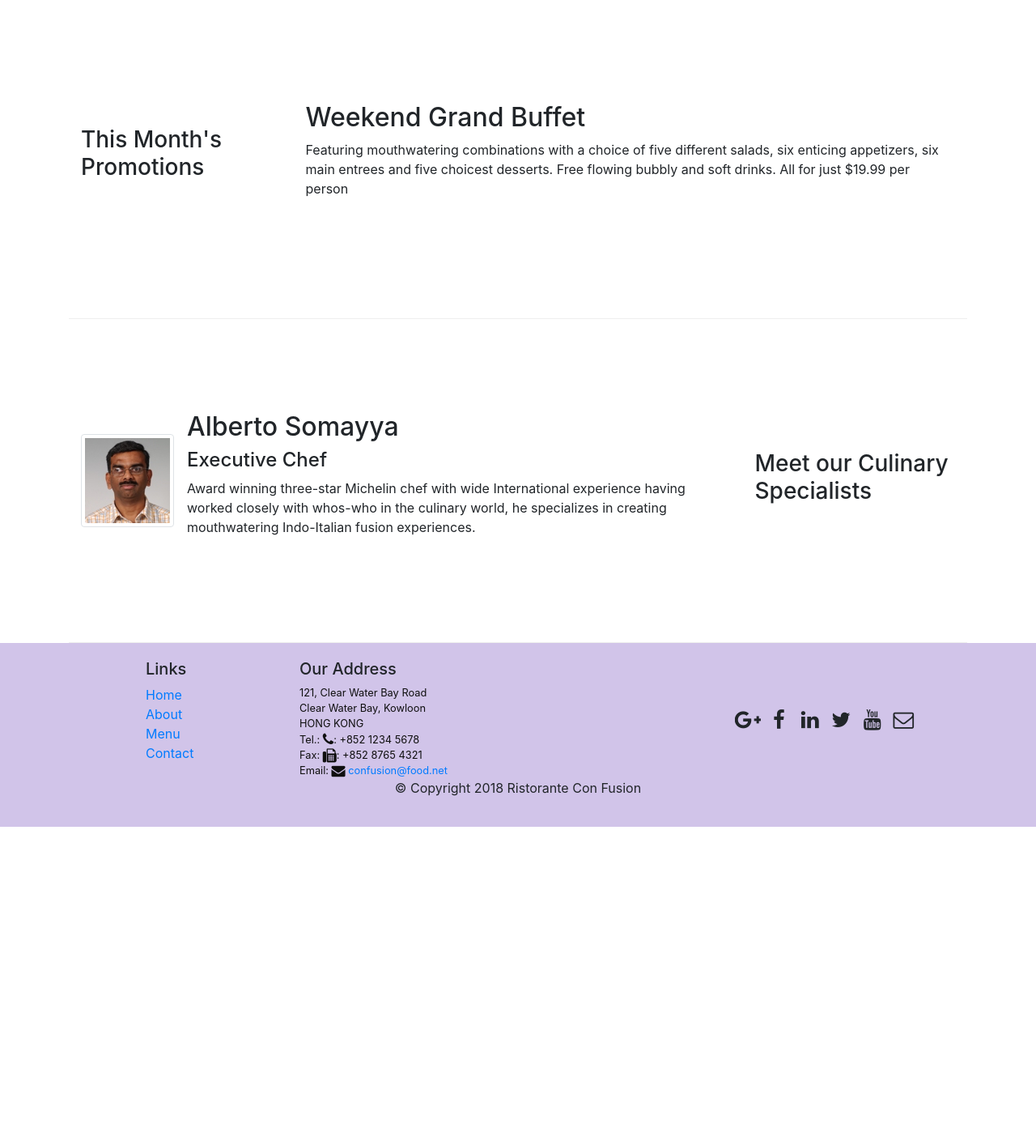
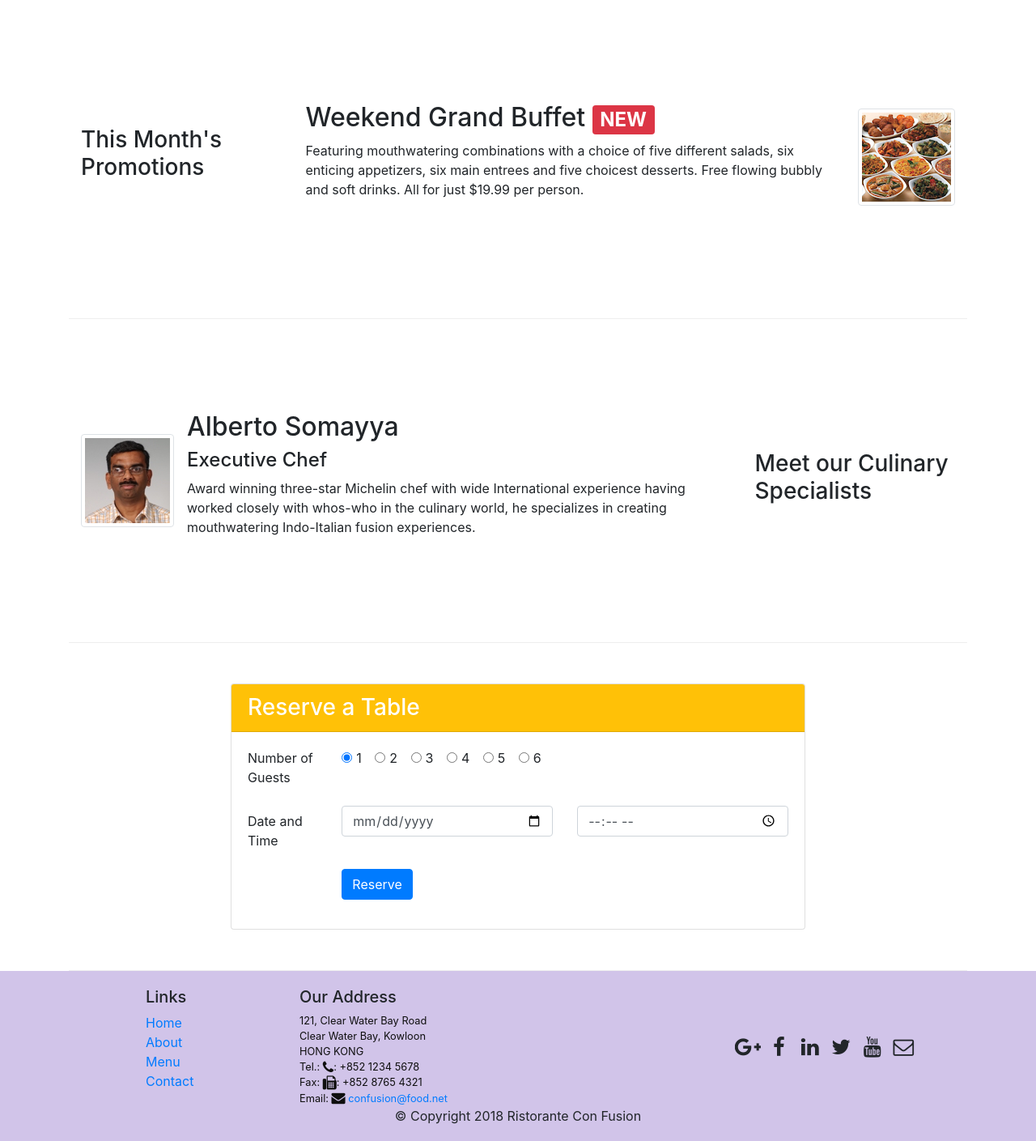
Before and after one commit to pranavpatel08/rest-0-rent, a website: page index.html in a window 1280 px wide. Shown: the part 740-2149 px from the top of the page at 81% size. Before the commit the page ends 1761 px from the top, so only its background shows below. Drawn offline with nearby package versions, Linux system fonts and the light colour scheme.

Commit message:
Assignment 2

```diff
--- a/index.html
+++ b/index.html
@@ -40,9 +40,13 @@
                     <h1>Ristorante con Fusion</h1>
                     <p>We take inspiration from the World's best cuisines, and create a unique fusion experience. Our lipsmacking creations will tickle your culinary senses!</p>
                 </div>
-                <div class="col-12 col-sm align-self-center">
-                    <img src="img/logo.png" class="img-fluid">
+                <div class="col-12 col-sm-3 align-self-center">
+					<img src="img/logo.png" class="img-fluid">
                 </div>
+				<div class="col-12 col-sm-3 align-self-center">
+					<a class="btn btn-warning btn-small btn-block" href="#reserve" role="button">Reserve Table</a>
+
+				</div>
             </div>
         </div>
     </header>
@@ -57,7 +61,7 @@
                     <img class="d-flex mr-3 img-thumbnail align-self-center"
                             src="img/uthappizza.png" alt="Uthappizza">
                     <div class="media-body">
-                        <h2 class="mt-0">Uthappizza</h2>
+                        <h2 class="mt-0">Uthappizza <span class="badge badge-danger">HOT</span> <span class="badge badge-pill badge-secondary">$4.99</span></h2>
                         <p class="d-none d-sm-block">A unique combination of Indian Uthappam (pancake) and
                             Italian pizza, topped with Cerignola olives, ripe vine
                             cherry tomatoes, Vidalia onion, Guntur chillies and
@@ -73,8 +77,13 @@
                 <h3>This Month's Promotions</h3>
             </div>
             <div class="col col-sm col-md">
-                <h2>Weekend Grand Buffet</h2>
-                <p>Featuring mouthwatering combinations with a choice of five different salads, six enticing appetizers, six main entrees and five choicest desserts. Free flowing bubbly and soft drinks. All for just $19.99 per person </p>
+                <div class="media">
+					<div class="media-body">
+						<h2 class="mt-0">Weekend Grand Buffet <span class="badge badge-danger">NEW</span></h2>
+						<p class="d-none d-sm-block">Featuring mouthwatering combinations with a choice of five different salads, six enticing appetizers, six main entrees and five choicest desserts. Free flowing bubbly and soft drinks. All for just $19.99 per person.</p>
+					</div>
+					<img class="d-flex ml-3 img-thumbnail align-self-center" src="img/buffet.png" alt="weekend grand buffet">
+				</div>
             </div>
         </div>
 
@@ -98,6 +107,64 @@
                 </div>
             </div>
         </div>
+        <div class="row row-content align-items-center justify-content-center" id="reserve">
+			<div class="col-12 col-sm-8">
+				<div class="card">
+					<h3 class="card-header bg-warning text-white">Reserve a Table</h3>
+					<div class="card-body">
+					<form>
+						<fieldset class="form-group">
+							<div class="row">
+							  <label for="inlineRadio" class="col-form-label col-md-2 pt-0">Number of Guests</label>
+								<div class="col-md-10">
+								<div class="form-check form-check-inline">
+								  <input class="form-check-input" type="radio" name="inlineRadioOptions" id="inlineRadio1" value="option1" checked>
+								  <label class="form-check-label" for="inlineRadio1">1</label>
+								</div>
+								<div class="form-check form-check-inline">
+								  <input class="form-check-input" type="radio" name="inlineRadioOptions" id="inlineRadio2" value="option2">
+								  <label class="form-check-label" for="inlineRadio2">2</label>
+								</div>
+								<div class="form-check form-check-inline">
+								  <input class="form-check-input" type="radio" name="inlineRadioOptions" id="inlineRadio3" value="option3">
+								  <label class="form-check-label" for="inlineRadio3">3</label>
+								</div>
+								<div class="form-check form-check-inline">
+								  <input class="form-check-input" type="radio" name="inlineRadioOptions" id="inlineRadio4" value="option4">
+								  <label class="form-check-label" for="inlineRadio4">4</label>
+								</div>
+								<div class="form-check form-check-inline">
+								  <input class="form-check-input" type="radio" name="inlineRadioOptions" id="inlineRadio5" value="option5">
+								  <label class="form-check-label" for="inlineRadio5">5</label>
+								</div>
+								<div class="form-check form-check-inline">
+								  <input class="form-check-input" type="radio" name="inlineRadioOptions" id="inlineRadio6" value="option6">
+								  <label class="form-check-label" for="inlineRadio6">6</label>
+								</div>
+								</div>
+							</div>
+						</fieldset>
+					<div class="form-group row">
+						<label for="datetime" class="col-12 col-md-2 col-form-label">Date and Time</label>
+						<div class="col-12 col-md-5">
+							<input type="date" class="form-control" id="date" name="date" placeholder="Date">
+						</div>
+						<div class="col-12 col-md-5">
+							<input type="time" class="form-control" id="time" name="time" placeholder="Time">
+						</div>
+					</div>
+					<div class="form-group row">
+						<div class="offset-md-2 col-md-10">
+							<button type="submit" class="btn btn-primary">
+								Reserve
+							</button>
+						</div>
+					</div>
+					</form>
+					</div>
+				</div>
+			</div>
+		</div>
     </div>
 
     <footer class="footer">
```
Also changed, not shown: 1 other file.
